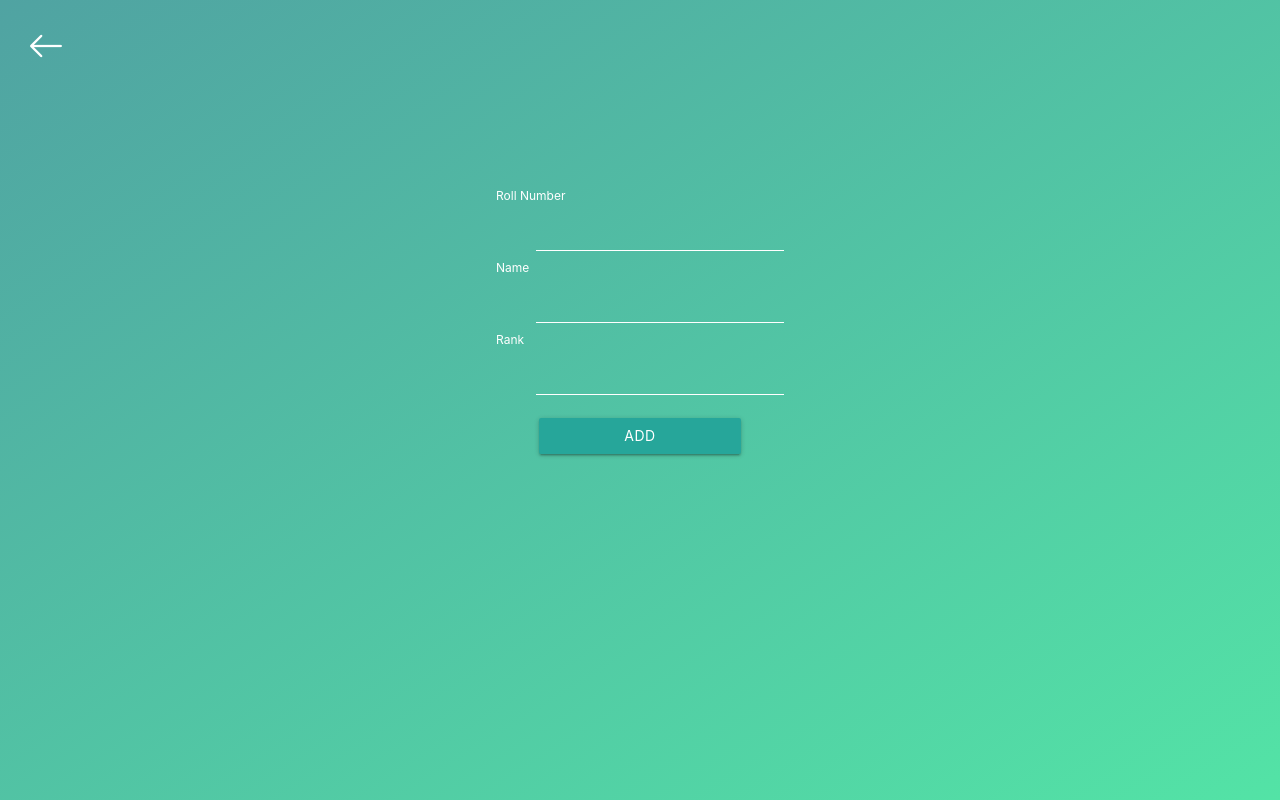
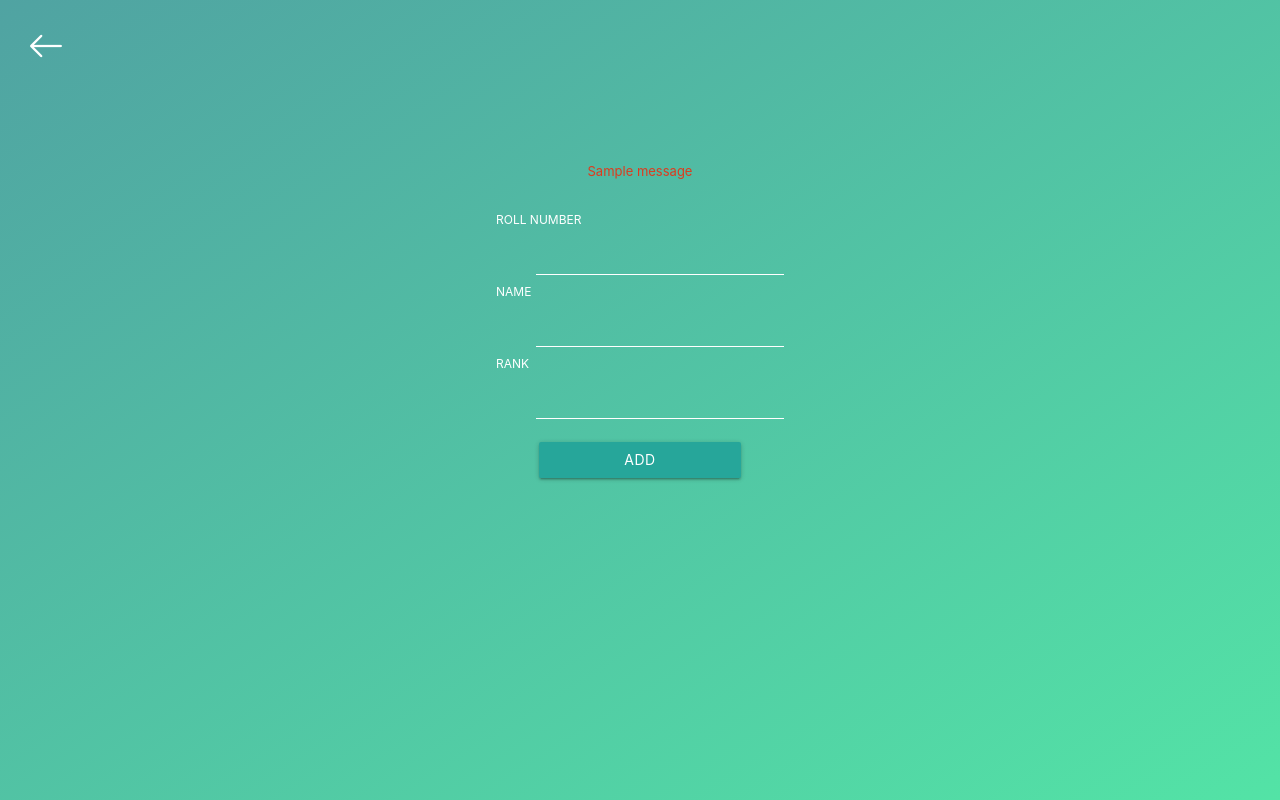
Before and after one commit to dub-basu/student-crud, a Flask app: page /add in a window 1280 px wide. Run offline with Flask 2, Linux system fonts and the light colour scheme; one stand-in notice (Sample message) is shown; some libraries are stand-ins or nearby versions.

Commit message:
Handle primary key constraint error + misc changes

```diff
--- a/src/app.py
+++ b/src/app.py
@@ -1,3 +1,4 @@
+import sqlite3
 from flask import *
 
 from forms import StudentForm
@@ -5,6 +6,7 @@ from utils import Student, merge_sort
 from db import DBHandler
 
 app = Flask(__name__)
+app.config['SECRET_KEY'] = 'my_secret_key'
 DBNAME = 'db.sqlite3'
 
 @app.route('/')
@@ -34,11 +36,16 @@ def add_student():
             form.rank.data
         )
 
-        db = DBHandler(DBNAME)
-        db.add_student(student)
-        db.close_connection()
+        try:
+            # Try to add student record to database
+            db = DBHandler(DBNAME)
+            db.add_student(student)
+            db.close_connection()
+        except sqlite3.IntegrityError as e:
+            # Primary key constraint: Roll number already exists
+            flash('Roll number already exists.')
+            return render_template('add.html', form=form)
 
         return redirect(url_for('view_all'))
 
-    elif request.method == 'GET':
-        return render_template('add.html', form=form)
+    return render_template('add.html', form=form)
--- a/src/forms.py
+++ b/src/forms.py
@@ -2,6 +2,6 @@ from wtforms import Form, StringField, IntegerField, validators, SubmitField
 
 class StudentForm(Form):
     """ Create a form class to get student information. """
-    roll_number = IntegerField('Roll Number', [validators.required()])
-    name = StringField('Name', [validators.required()])
-    rank = IntegerField('Rank')
+    roll_number = IntegerField('ROLL NUMBER', [validators.required()])
+    name = StringField('NAME', [validators.required()])
+    rank = IntegerField('RANK')
--- a/src/static/css/styles.css
+++ b/src/static/css/styles.css
@@ -22,6 +22,7 @@ body {
 	box-shadow: 0px 2px 2px 2px rgb(65, 65, 65);
 }
 .flex-container {
+	flex-direction: column;
 	display: flex;
 	height: 80vh;
 	align-items: center;
@@ -57,3 +58,8 @@ th {
 	justify-content: center;
 	align-items: center;
 }
+.message {
+	color: rgb(221, 59, 30);
+	text-align: center;
+	font-size: 13px;
+}
--- a/src/templates/_formhelpers.html
+++ b/src/templates/_formhelpers.html
@@ -4,7 +4,7 @@
     {% if field.errors %}
         <ul class=errors>
         {% for error in field.errors %}
-            <li>{{ error }}</li>
+            <li><div class="message">{{ error }}</div></li>
         {% endfor %}
         </ul>
     {% endif %}
--- a/src/templates/add.html
+++ b/src/templates/add.html
@@ -4,6 +4,7 @@
 {% block title %} Add Student {% endblock %}
 
 {% block body %}
+    {% include "messages.html" %}
     {% from "_formhelpers.html" import render_field %}
         <div class="student-form">
             <form method=post>
--- a/src/templates/back-icon.html
+++ b/src/templates/back-icon.html
@@ -1,5 +1,7 @@
 {% block extrabody %}
+<a href="/">
 <div class="back-icon">
-    <a href="/"><img src="/static/img/left-arrow-white.png"></a>
+    <img src="/static/img/left-arrow-white.png">
 </div>
+</a>
 {% endblock %}
--- /dev/null
+++ b/src/templates/messages.html
@@ -0,0 +1,11 @@
+<div class="messages">
+    {% with messages = get_flashed_messages() %}
+        {% if messages %}
+        <ul class=flashes>
+        {% for message in messages %}
+        <li id="message"><div class="message">{{ message }}</div></li>
+        {% endfor %}
+        </ul>
+        {% endif %}
+    {% endwith %}
+</div>
```
Lines whose indentation alone changed are shown as unchanged.
